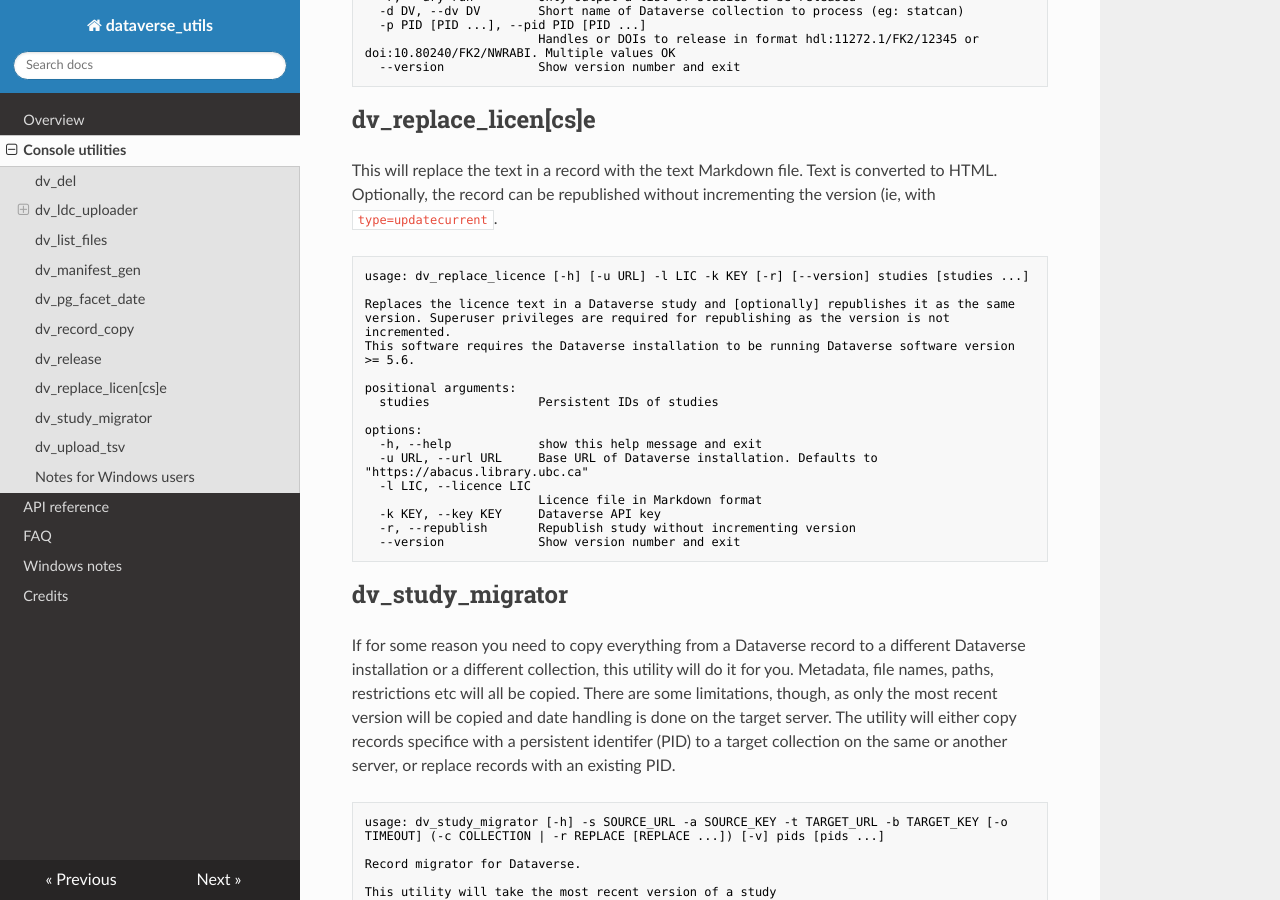
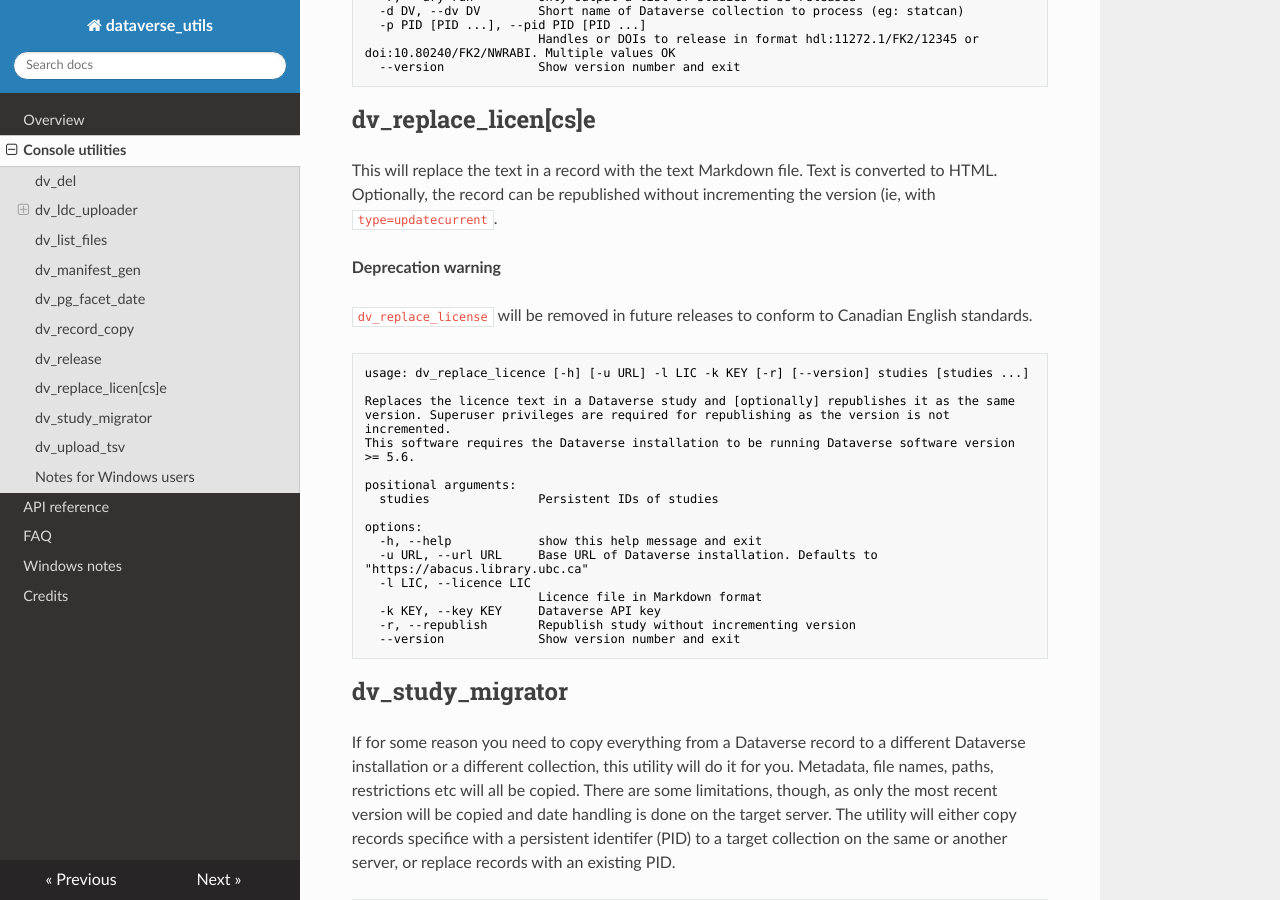
Before and after one commit to ubc-library-rc/dataverse_utils, an MkDocs documentation site: the page built from docs/scripts.md, in a window 1280 px wide and 900 px high, scrolled down 6892 px. Built offline with MkDocs 1.6.1, drawn with Linux system fonts in a browser that asks for light colours; nearby versions of some CDN libraries.

Commit message:
Added deprecation warning

````diff
--- a/docs/scripts.md
+++ b/docs/scripts.md
@@ -293,6 +293,10 @@ options:
 
 This will replace the text in a record with the text Markdown file. Text is converted to HTML. Optionally, the record can be republished without incrementing the version (ie, with `type=updatecurrent`.
 
+**Deprecation warning**
+
+`dv_replace_license` will be removed in future releases to conform to Canadian English standards.
+
 ```nohighlight
 usage: dv_replace_licence [-h] [-u URL] -l LIC -k KEY [-r] [--version] studies [studies ...]
 
````
